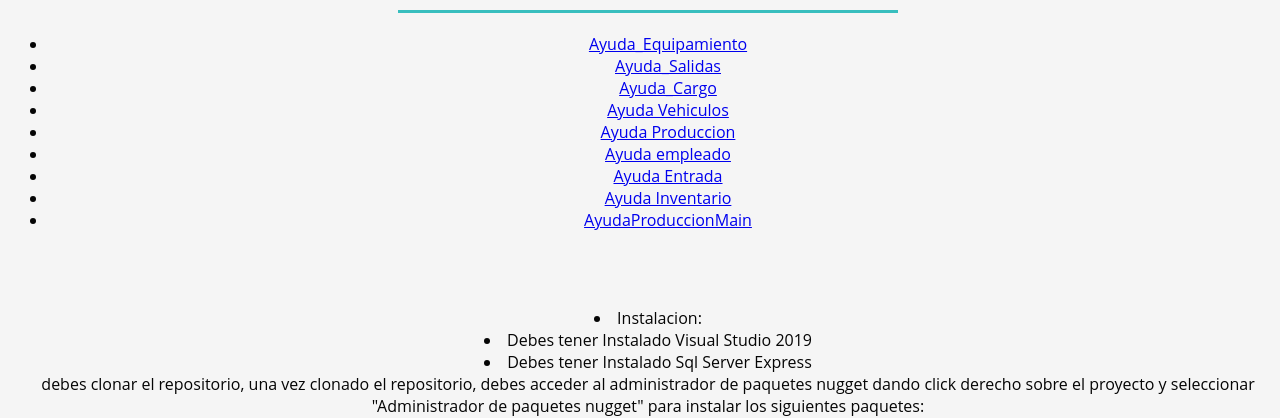
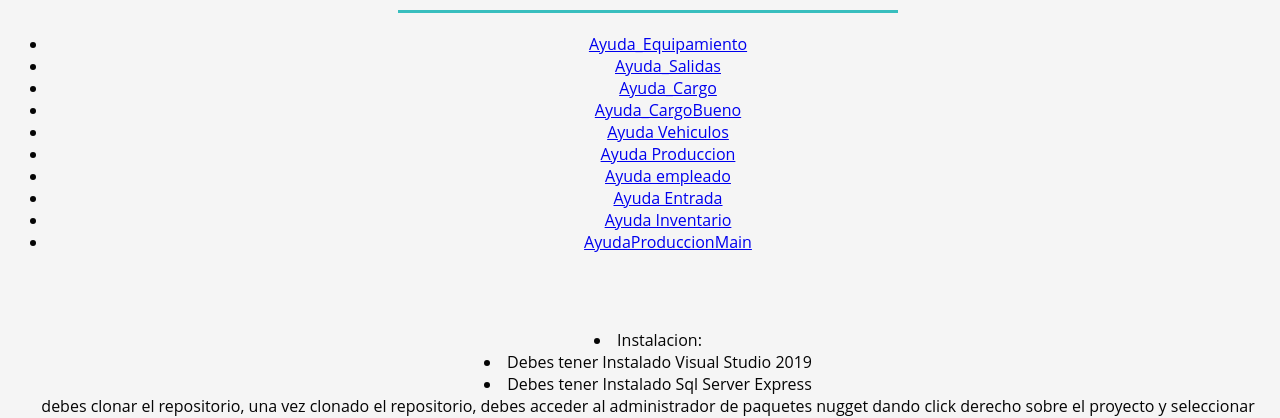
Before and after one commit to waltherEfrain2000/WebMinaMochito, a plain HTML site: page index.html in a window 1280 px wide. Shown: the part 197-615 px from the top of the page. Drawn offline with Linux system fonts and the light colour scheme.

Commit message:
crear otro boton

```diff
--- a/index.html
+++ b/index.html
@@ -21,6 +21,7 @@
           <li> <a href="Ayuda_Equipamiento/AyudaEquipamiento.html" title="Inicio"> Ayuda_Equipamiento</a></li>
           <li> <a href="Ayuda_Salidas/Salidas/Salidas/AyudaSalidas.html" title="Inicio"> Ayuda_Salidas</a></li>
           <li> <a href="AyudaCargo/ACargoE.html" title="Inicio"> Ayuda_Cargo</a></li>
+               <li> <a href="AyudaCargo/ACargoE.html" title="Inicio"> Ayuda_CargoBueno</a></li>
           <li> <a href="AyudaVehiculos/AyudaVehiculos.html" title="Inicio"> Ayuda Vehiculos</a></li>
           <li> <a href="AyudaUsuarios/Ayuda Usuarios/VProduccion.html" title="Inicio"> Ayuda Produccion</a></li>
           <li> <a href="Ayuda_Inventario/AyudaEmpleados.html" title="Inicio"> Ayuda empleado</a></li>
```
